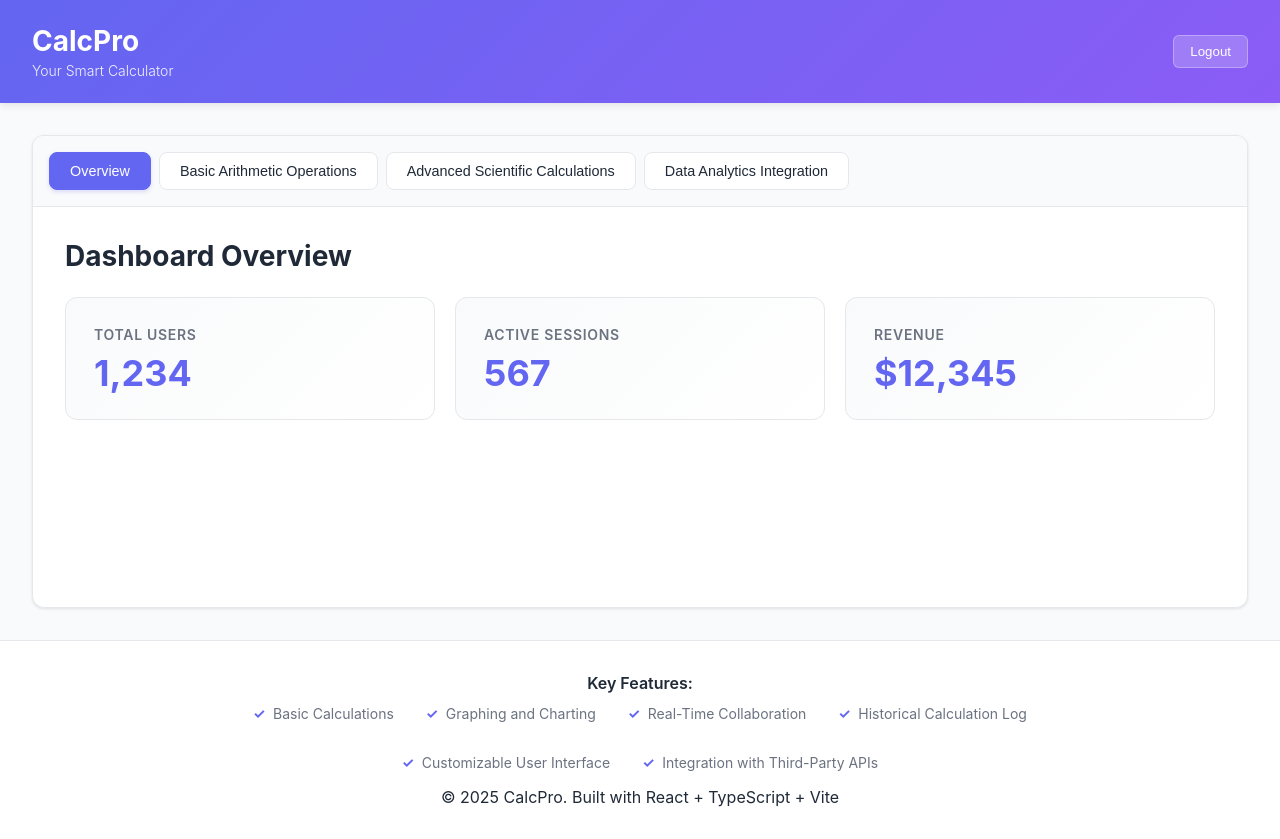
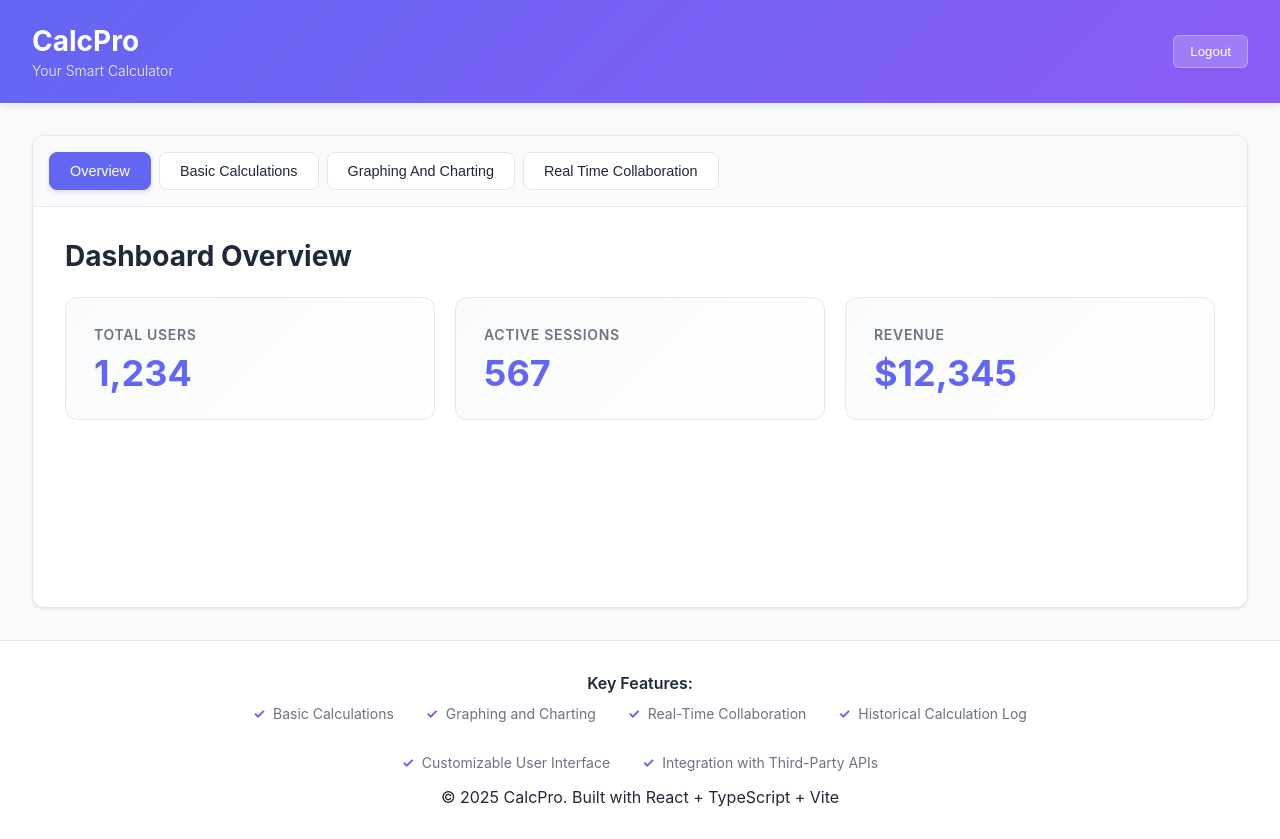
Before and after one commit to playworks93/calcpro-landing-app, a React (Vite) app: page / in a window 1280 px wide. Both pictures are taken after typing "name@example.com", "Sample123" into the empty fields and a click on the button "Sign In". Built offline with nearby package versions, Linux system fonts and the light colour scheme.

Commit message:
Add src/components/Dashboard.tsx

```diff
--- a/src/components/Dashboard.tsx
+++ b/src/components/Dashboard.tsx
@@ -15,22 +15,22 @@ const Dashboard = (props: DashboardProps) => {
           Overview
         </button>
         <button
-          className={activeTab === 'basic_arithmetic_operations' ? 'active' : ''}
-          onClick={() => setActiveTab('basic_arithmetic_operations')}
+          className={activeTab === 'basic_calculations' ? 'active' : ''}
+          onClick={() => setActiveTab('basic_calculations')}
         >
-          Basic Arithmetic Operations
+          Basic Calculations
         </button>
         <button
-          className={activeTab === 'advanced_scientific_calculations' ? 'active' : ''}
-          onClick={() => setActiveTab('advanced_scientific_calculations')}
+          className={activeTab === 'graphing_and_charting' ? 'active' : ''}
+          onClick={() => setActiveTab('graphing_and_charting')}
         >
-          Advanced Scientific Calculations
+          Graphing And Charting
         </button>
         <button
-          className={activeTab === 'data_analytics_integration' ? 'active' : ''}
-          onClick={() => setActiveTab('data_analytics_integration')}
+          className={activeTab === 'real_time_collaboration' ? 'active' : ''}
+          onClick={() => setActiveTab('real_time_collaboration')}
         >
-          Data Analytics Integration
+          Real Time Collaboration
         </button>
       </nav>
 
@@ -55,24 +55,24 @@ const Dashboard = (props: DashboardProps) => {
           </div>
         )}
 
-        {activeTab === 'basic_arithmetic_operations' && (
+        {activeTab === 'basic_calculations' && (
           <div className="tab-content">
-            <h2>Basic Arithmetic Operations</h2>
-            <p>Manage your basic arithmetic operations here.</p>
+            <h2>Basic Calculations</h2>
+            <p>Manage your basic calculations here.</p>
           </div>
         )}
 
-        {activeTab === 'advanced_scientific_calculations' && (
+        {activeTab === 'graphing_and_charting' && (
           <div className="tab-content">
-            <h2>Advanced Scientific Calculations</h2>
-            <p>Manage your advanced scientific calculations here.</p>
+            <h2>Graphing and Charting</h2>
+            <p>Manage your graphing and charting here.</p>
           </div>
         )}
 
-        {activeTab === 'data_analytics_integration' && (
+        {activeTab === 'real_time_collaboration' && (
           <div className="tab-content">
-            <h2>Data Analytics Integration</h2>
-            <p>Manage your data analytics integration here.</p>
+            <h2>Real-Time Collaboration</h2>
+            <p>Manage your real time collaboration here.</p>
           </div>
         )}
       </div>
```
